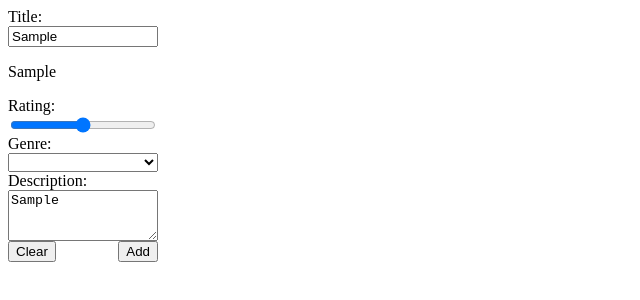
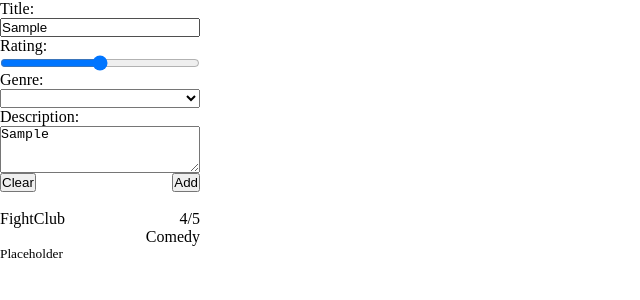
Before and after one commit to wellbry/AddMovie, a plain HTML site: page index.htm in a window 1280 px wide. Both pictures are taken after typing "Sample", "Sample" into the empty fields and a click on the input "Add". Shown: the whole page, without its empty margins (0-640 px from the left). Drawn offline with nearby package versions, Linux system fonts and the light colour scheme.

Commit message:
MovieCard minibly viable, basic css for it

```diff
--- a/AddMovie.js
+++ b/AddMovie.js
@@ -5,10 +5,9 @@ export default{
         <form class="addMovieForm">
             <label for="title">Title:</label>
             <input type="text" id="title" v-model="title" required>
-            <p>{{ title }}</p>
 
             <label for="myRating">Rating:</label>
-            <input type="range" min="1" max="5" value="3" class="slider" id="myRating" v-model="rating" required>
+            <input type="range" min="1" max="5" class="slider" id="myRating" v-model="rating" required>
 
             <label for="genre">Genre:</label>
             <select name="genre" id="genre" v-model="genre" required>
@@ -18,11 +17,11 @@ export default{
             </select>
 
             <label for="description">Description:</label>
-            <textarea rows="3" cols="30" name="description" id="description" v-model="description"></textarea required>
+            <textarea rows="3" cols="30" id="description" v-model="description"></textarea required>
 
             <div class="buttonContainer">
                 <input type="reset" value="Clear">
-                <input type="submit" value="Add" @click.prevent="printMovie">
+                <input type="submit" value="Add" @click.prevent="addMovie">
             </div>
 
         </form>
@@ -30,7 +29,7 @@ export default{
     data() {
         return {
             title: '',
-            rating: '',
+            rating: '3',
             genre: '',
             description: '',
         }
@@ -41,7 +40,16 @@ export default{
             console.log(this.rating);
             console.log(this.genre);
             console.log(this.description);
-
-        }
+        },
+        addMovie() {
+            let movie = {
+                title: this.title,
+                rating: this.rating,
+                genre: this.genre,
+                description: this.description,
+            }
+            console.log(movie);
+            $emit
+        },
     },
 }
--- a/App.js
+++ b/App.js
@@ -1,11 +1,30 @@
 import AddMovie from "./AddMovie.js"
+import MovieCard from './MovieCard.js'
 
 export default{
     name: "app",
     components: {
-        AddMovie
+        AddMovie,
+        MovieCard
     },
     template: `
-        <add-movie />
+        <div id="appWrapper">
+            <add-movie />
+            <br>
+            <movie-card
+                title="FightClub"
+                :rating="this.rating"
+                genre="Comedy"
+                description="Placeholder"
+            />
+        </div>
     `,
+    data() {
+        return {
+            rating: 4,
+        }
+    },
+    methods: {
+
+    },
 }
--- /dev/null
+++ b/MovieCard.js
@@ -0,0 +1,29 @@
+
+
+export default {
+    props: {
+        title: String,
+        rating: Number,
+        genre: String,
+        description: String
+    },
+    template: `
+        <div class="movieCard">
+            <p class="movieCardTitle">
+                <span>
+                    {{ title }}
+                </span>
+                <span>
+                    {{ rating }}/5
+                </span>
+            </p>
+            <p class="movieCardGenre">
+                {{ genre }}
+            </p>
+            <p class="movieCardDescription">
+                {{ description }}
+            </p>
+
+        </div>
+    `,
+}
--- a/style.css
+++ b/style.css
@@ -1,17 +1,45 @@
 *{
-    /* margin: 0;
-    padding: 0; */
+    margin: 0;
+    padding: 0;
     box-sizing: border-box;
+}
+
+#appWrapper{
+    display: flex;
+    flex-direction: column;
+    width: 200px;
 }
 
 .addMovieForm{
     display: flex;
     flex-direction: column;
     flex: 1;
-    width: 150px;
+   /*  width: 150px; */
 }
 
 .buttonContainer{
     display: flex;
     justify-content: space-between;
 }
+
+.movieCard{
+    display: flex;
+    flex-direction: column;
+    flex: 1;
+}
+
+
+
+.movieCardTitle{
+    display: flex;
+    justify-content: space-between;
+}
+
+.movieCardGenre{
+    display: flex;
+    justify-content: flex-end;
+}
+
+.movieCardDescription{
+    font-size: smaller;
+}
```
